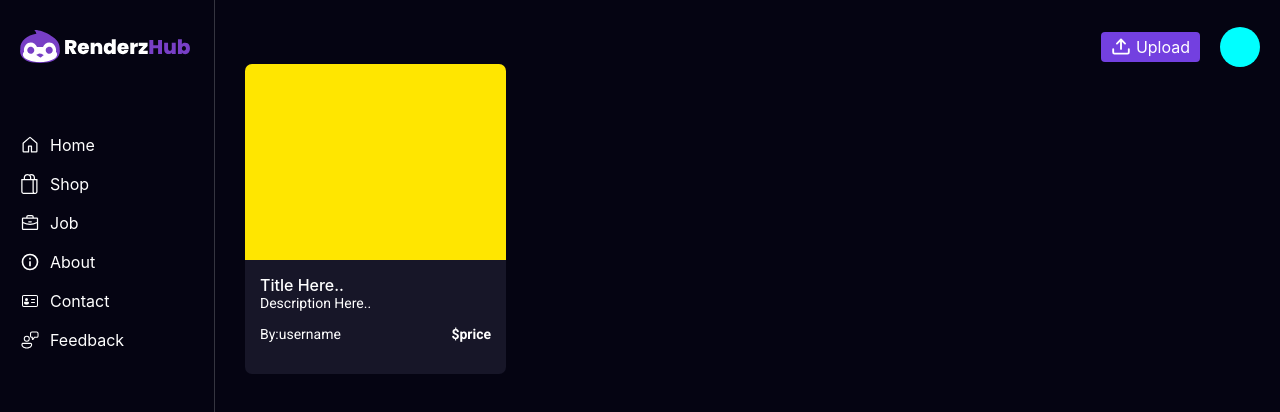
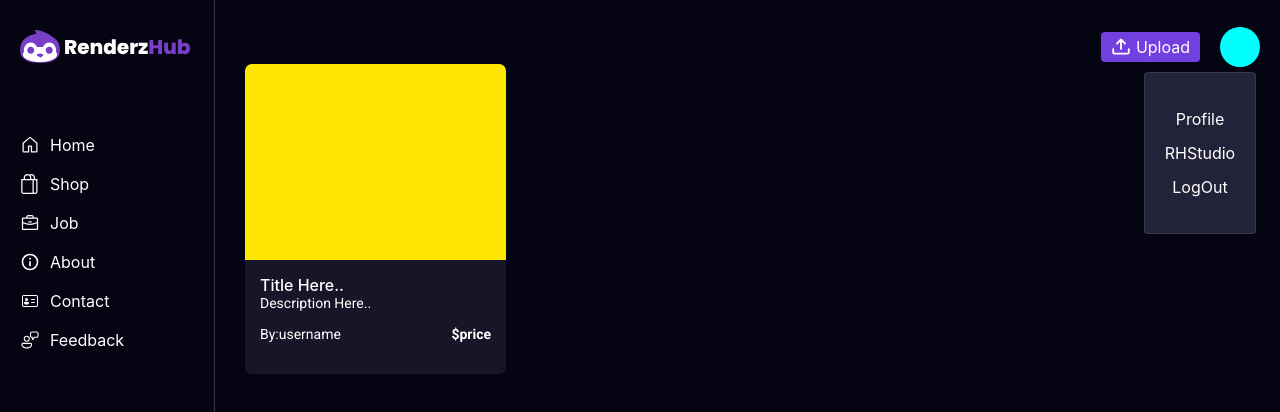
Before and after one commit to shaunpinto22/RENDERZHUB-GWS, a React (Create React App) app: page / in a window 1280 px wide. Shown: the top 412 px of the page. Built offline with nearby package versions, Linux system fonts and the light colour scheme.

Commit message:
#updateByDz

```diff
--- /dev/null
+++ b/src/components/rhstudio/rhstudio_component/DropDownProfile.jsx
@@ -0,0 +1,16 @@
+import React from 'react'
+import './dropdownprofile.css'
+
+const DropDownProfile = () => {
+  return (
+    <div className='dropdownContainer'>
+      <ul className='dropdownList'>
+        <li>Profile</li>
+        <li>RHStudio</li>
+        <li>LogOut</li>
+      </ul>
+    </div>
+  )
+}
+
+export default DropDownProfile
--- a/src/components/rhstudio/rhstudio_component/ProfileRadiusPic.jsx
+++ b/src/components/rhstudio/rhstudio_component/ProfileRadiusPic.jsx
@@ -1,10 +1,14 @@
 import React from 'react'
 import './profileradiuspic.css'
+import DropDownProfile from './DropDownProfile'
 
 const ProfileRadiusPic = () => {
   return (
-    <div className='profileradiuspic'>
-    </div>
+    <>
+      <div className='profileradiuspic'>
+      </div>
+      <DropDownProfile/>
+    </>
   )
 }
 
--- /dev/null
+++ b/src/components/rhstudio/rhstudio_component/dropdownprofile.css
@@ -0,0 +1,31 @@
+.dropdownContainer{
+    position: absolute;
+    top: 4.5rem;
+    right: 1.5rem;
+    width: 80px;
+    padding: 15px;
+    border-radius: 4px;
+    border: var(--border-color-drawing);
+    background-color: var(--card-popup-bg-color);
+    display: flex;
+    flex-direction: column;
+    place-items: center;
+}
+
+.dropdownList{
+    display: flex;
+    flex-direction: column;
+    place-items: center;
+    gap: 4px;
+    color: var(--btn-text-color);
+}
+
+.dropdownList>li{
+    display: flex;
+    flex-direction: column;
+    place-items: center;
+    padding: 5px;
+    width: 100%;
+    height: 100%;
+    border-radius: 4px;
+}
```
